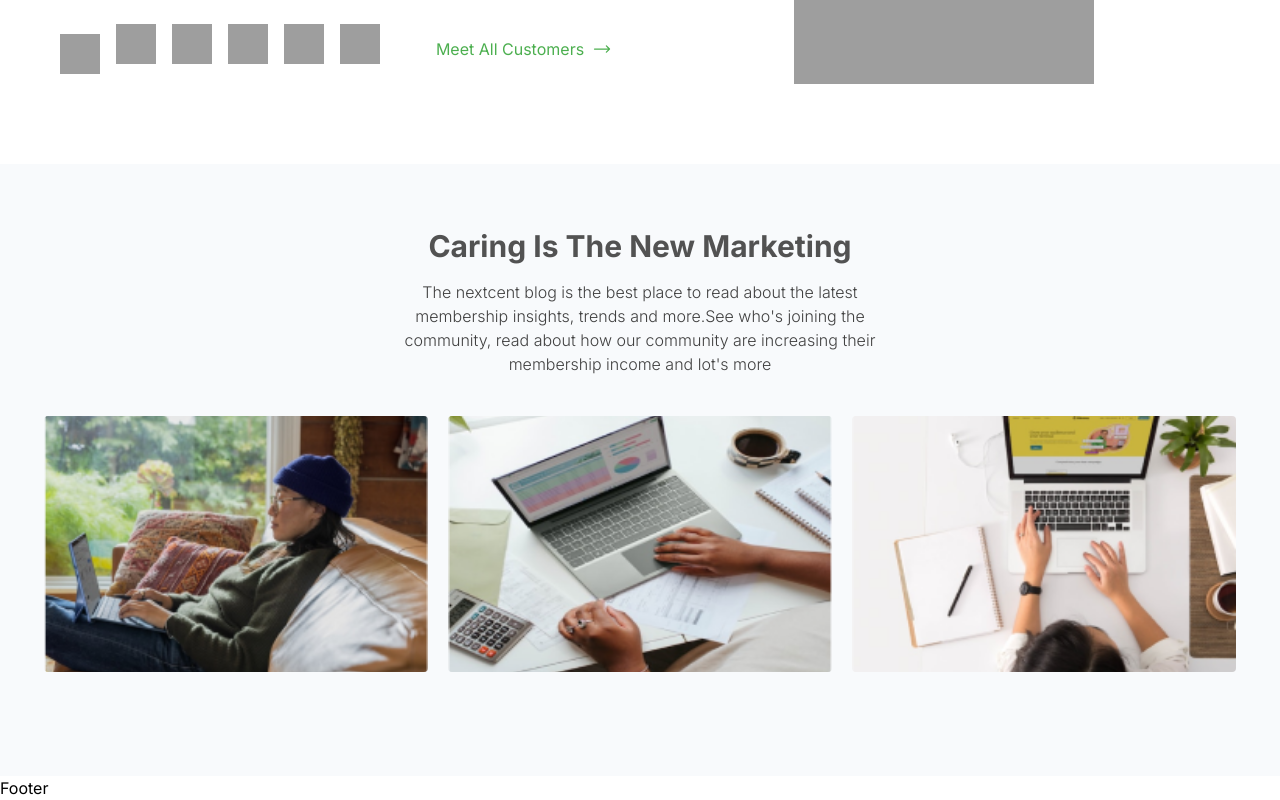
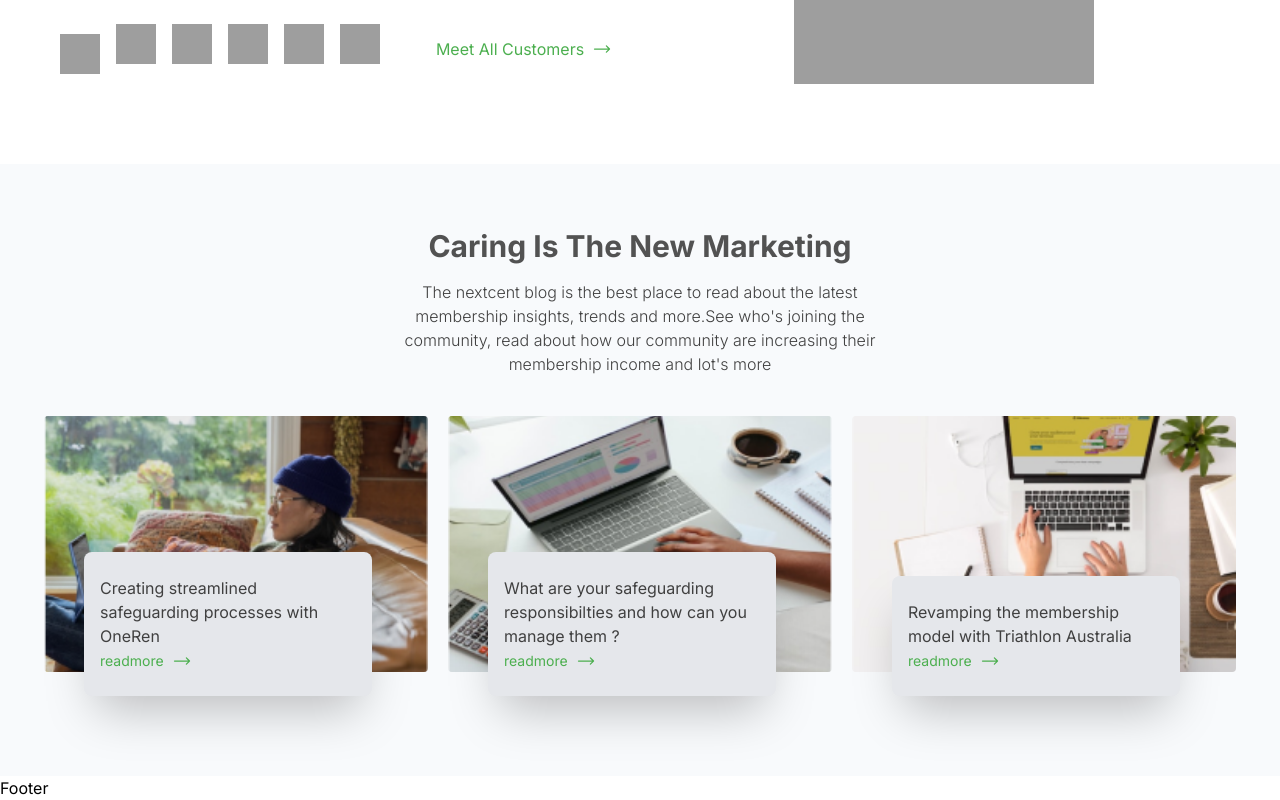
Before and after one commit to zablon-oigo/agency, a React (Vite) app: page / in a window 1280 px wide. Shown: the part 2196-2996 px from the top of the page. Built offline with nearby package versions, Linux system fonts and the light colour scheme; grey boxes are pictures that could not be loaded.

Commit message:
Adding Absolute card on grid box

```diff
--- a/src/assets/Layout/TestimonialCard.jsx
+++ b/src/assets/Layout/TestimonialCard.jsx
@@ -2,27 +2,43 @@ import React from 'react'
 import image1 from '../image/testimonial/icon1.png'
 import image2 from '../image/testimonial/icon2.png'
 import image3 from '../image/testimonial/icon3.png'
+import { HiArrowLongRight } from "react-icons/hi2";
 function TestimonialCard() {
     const card=[
         {
             id:1,
-            image:image1
+            image:image1,
+            description:'creating streamlined safeguarding processes with OneRen'
         },
         {
             id:2,
-            image:image2
+            image:image2,
+            description:'What are your safeguarding responsibilties and how can you manage them ?'
         },
         {
             id:3,
-            image:image3
+            image:image3,
+            description:'revamping the membership model with Triathlon Australia'
         }
     ]
   return (
     <>
     <div className="grid grid-cols-1 gap-3 md:grid-cols-3 place-content-center justify-items-center">
           {card.map((item)=>(
-            <div className="" key={item.id}>
+            <div className="relative" key={item.id}>
                 <img src={item.image} alt="" className="object-cover h-64 rounded w-96" />
+
+                <div className="absolute w-3/4 px-4 py-6 mx-10 bg-gray-200 rounded-lg shadow-2xl -bottom-6 ">
+                  <p className="text-md text-neutral-700 first-letter:capitalize">
+                    {item.description}
+
+                  </p>
+                  <a href="" className="inline-flex items-center justify-between gap-2 text-sm transition-all duration-300 hover:translate-x-2 hover:text-neutralDGray text-brandPrimary ">
+                      readmore
+                      <HiArrowLongRight className='text-xl'/>
+                    </a>
+                </div>
+
             </div>
           ))}
     </div>
```
